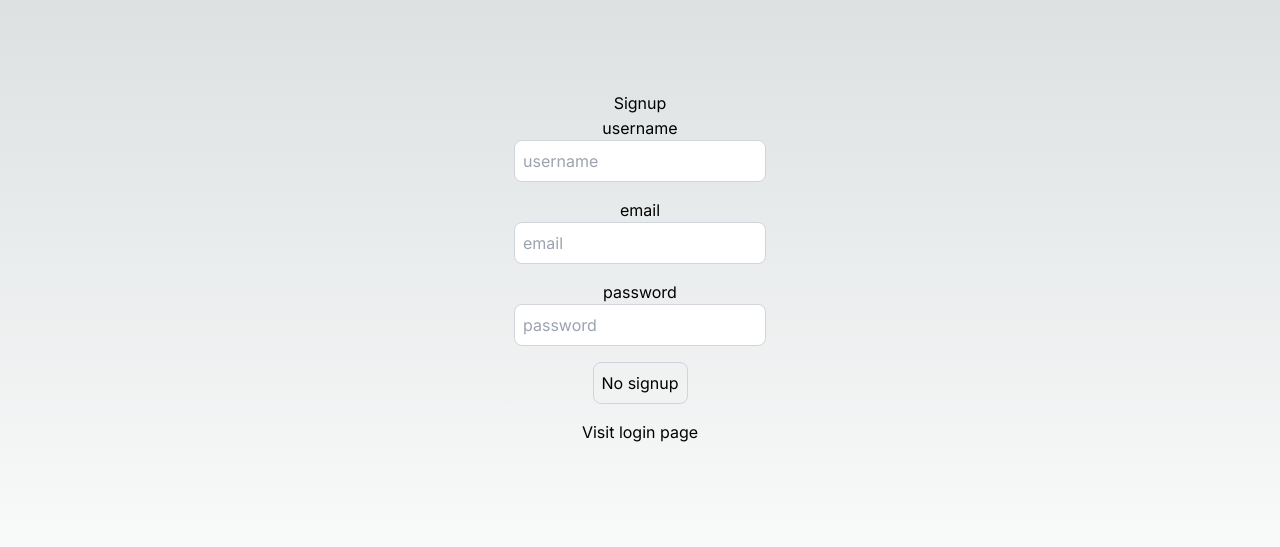
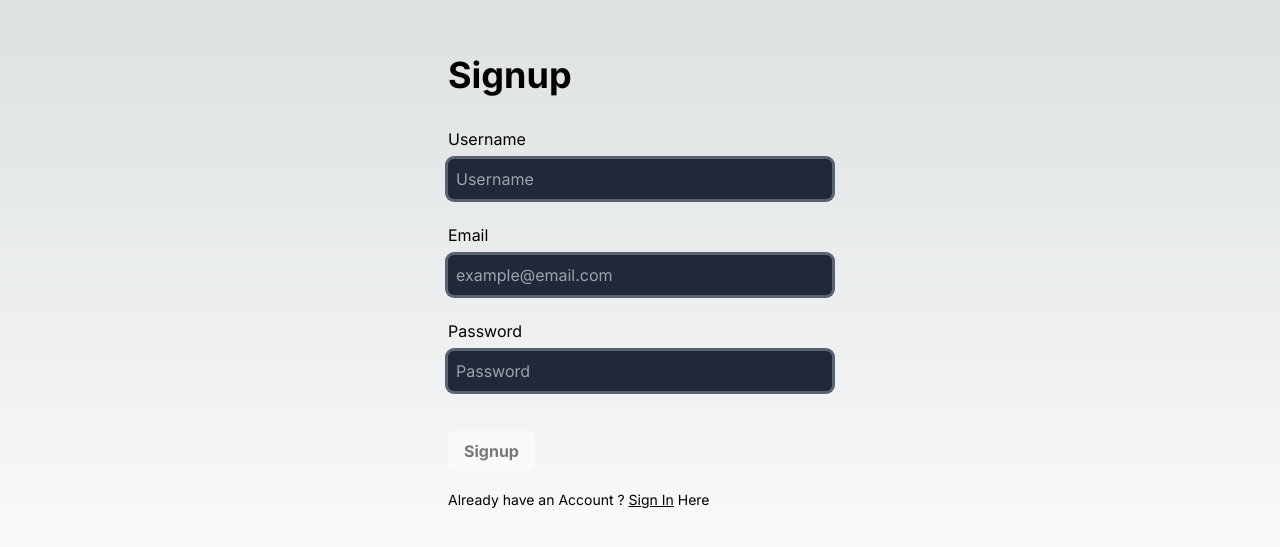
Before and after one commit to hiteshchoudhary/nextjs-fullstack-auth, a Next.js app: page /signup in a window 1280 px wide. Shown: the part 133-680 px from the top of the page. Built offline with nearby package versions, Linux system fonts and the light colour scheme.

Commit message:
:tada: Added CSS for the Login and Registration Page. Added Few Comments, Code cleaned and make it more Robust

```diff
--- a/src/app/globals.css
+++ b/src/app/globals.css
@@ -18,10 +18,25 @@
 
 body {
   color: rgb(var(--foreground-rgb));
-  background: linear-gradient(
-      to bottom,
-      transparent,
-      rgb(var(--background-end-rgb))
-    )
-    rgb(var(--background-start-rgb));
+  background: linear-gradient(to bottom, transparent, rgb(var(--background-end-rgb))) rgb(var(--background-start-rgb));
 }
+
+.input-group {
+  @apply flex flex-col space-y-2 my-6;
+}
+
+.input-field {
+  @apply p-2 border-none outline-none ring ring-gray-600/90 rounded-md bg-gray-800 overflow-hidden focus:outline-none focus:border-none focus:ring-2 focus:ring-indigo-500 text-white transition-all;
+}
+
+.btn {
+  @apply py-2 px-4  border-none outline-none rounded-md my-4 font-bold block transform active:scale-95 disabled:cursor-not-allowed disabled:opacity-50 disabled:hover:shadow-none disabled:scale-100;
+}
+
+.btn-primary {
+  @apply bg-white text-black transition-all hover:shadow-md hover:shadow-white/80;
+}
+
+.btn-secondary {
+  @apply bg-black text-white font-medium transition-all ring-gray-500/40 ring-2 hover:ring-gray-500 hover:ring-4;
+}
--- a/src/app/layout.tsx
+++ b/src/app/layout.tsx
@@ -1,23 +1,17 @@
-import './globals.css'
-import { Inter } from 'next/font/google'
+import "./globals.css";
+import { Inter } from "next/font/google";
 
-const inter = Inter({ subsets: ['latin'] })
+const inter = Inter({ subsets: ["latin"] });
 
 export const metadata = {
-  title: 'Create Next App',
-  description: 'Generated by create next app',
-}
+  title: "Create Next App",
+  description: "Generated by create next app",
+};
 
-export default function RootLayout({
-  children,
-}: {
-  children: React.ReactNode
-}) {
+export default function RootLayout({ children }: { children: React.ReactNode }) {
   return (
     <html lang="en">
-      <body className={inter.className}>
-        {children}
-        </body>
+      <body className={inter.className + " grid place-items-center h-screen"}>{children}</body>
     </html>
-  )
+  );
 }
--- a/src/app/login/page.tsx
+++ b/src/app/login/page.tsx
@@ -1,24 +1,22 @@
 "use client";
 import Link from "next/link";
-import React, {useEffect} from "react";
-import {useRouter} from "next/navigation";
+import React, { useEffect } from "react";
+import { useRouter } from "next/navigation";
 import axios from "axios";
 import { toast } from "react-hot-toast";
-
-
-
-
 
 export default function LoginPage() {
   const router = useRouter();
   const [user, setUser] = React.useState({
     email: "",
     password: "",
+  });
 
-    })
+  // While Loading or Form is not filledup disable the button
   const [buttonDisabled, setButtonDisabled] = React.useState(false);
+
+  // Determine Loading when login button is Clicked
   const [loading, setLoading] = React.useState(false);
-
 
   const onLogin = async () => {
     try {
@@ -27,50 +25,62 @@ export default function LoginPage() {
       console.log("Login success", response.data);
       toast.success("Login success");
       router.push("/profile");
-        } catch (error:any) {
+    } catch (error: any) {
       console.log("Login failed", error.message);
       toast.error(error.message);
-        } finally{
+    } finally {
       setLoading(false);
     }
-    }
+  };
 
   useEffect(() => {
-        if(user.email.length > 0 && user.password.length > 0) {
+    if (user.email.length > 0 && user.password.length > 0) {
       setButtonDisabled(false);
-        } else{
+    } else {
       setButtonDisabled(true);
     }
   }, [user]);
 
   return (
-    <div className="flex flex-col items-center justify-center min-h-screen py-2">
-        <h1>{loading ? "Processing" : "Login"}</h1>
-        <hr />
+    <div className="max-w-sm w-full mx-auto">
+      <h1 className="font-bold text-4xl my-8">Login</h1>
 
-        <label htmlFor="email">email</label>
+      {/* Email Field */}
+      <div className="input-group">
+        <label htmlFor="email">Email</label>
+        <input className="input-field" id="email" type="text" value={user.email} onChange={(e) => setUser({ ...user, email: e.target.value })} placeholder="Email" />
+      </div>
+
+      {/* Password Field */}
+      <div className="input-group">
+        <label htmlFor="password">Password</label>
         <input
-        className="p-2 border border-gray-300 rounded-lg mb-4 focus:outline-none focus:border-gray-600 text-black"
-            id="email"
-            type="text"
-            value={user.email}
-            onChange={(e) => setUser({...user, email: e.target.value})}
-            placeholder="email"
-            />
-        <label htmlFor="password">password</label>
-        <input
-        className="p-2 border border-gray-300 rounded-lg mb-4 focus:outline-none focus:border-gray-600 text-black"
+          className="input-field"
           id="password"
           type="password"
           value={user.password}
-            onChange={(e) => setUser({...user, password: e.target.value})}
-            placeholder="password"
+          onChange={(e) => setUser({ ...user, password: e.target.value })}
+          placeholder="Password"
         />
-            <button
-            onClick={onLogin}
-            className="p-2 border border-gray-300 rounded-lg mb-4 focus:outline-none focus:border-gray-600">Login here</button>
-            <Link href="/signup">Visit Signup page</Link>
       </div>
-    )
 
+      {/* Submit Button and Progress Bar */}
+      <div className="flex items-center gap-5">
+        <button onClick={onLogin} className="btn btn-primary">
+          Login here
+        </button>
+
+        {loading && <p>Processing...</p>}
+      </div>
+
+      <span className="mt-4 text-sm">
+        Not have an Account ? {""}
+        <Link href="/signup" className="underline hover:text-blue-500">
+          Sign Up
+        </Link>{" "}
+        {""}
+        Here
+      </span>
+    </div>
+  );
 }
--- a/src/app/signup/page.tsx
+++ b/src/app/signup/page.tsx
@@ -1,12 +1,9 @@
 "use client";
 import Link from "next/link";
 import React, { useEffect } from "react";
-import {useRouter} from "next/navigation";
+import { useRouter } from "next/navigation";
 import axios from "axios";
 import { toast } from "react-hot-toast";
-
-
-
 
 export default function SignupPage() {
   const router = useRouter();
@@ -14,7 +11,7 @@ export default function SignupPage() {
     email: "",
     password: "",
     username: "",
-    })
+  });
   const [buttonDisabled, setButtonDisabled] = React.useState(false);
   const [loading, setLoading] = React.useState(false);
 
@@ -24,61 +21,85 @@ export default function SignupPage() {
       const response = await axios.post("/api/users/signup", user);
       console.log("Signup success", response.data);
       router.push("/login");
-
-        } catch (error:any) {
+    } catch (error: any) {
       console.log("Signup failed", error.message);
 
       toast.error(error.message);
-        }finally {
+    } finally {
       setLoading(false);
     }
-    }
+  };
 
   useEffect(() => {
-        if(user.email.length > 0 && user.password.length > 0 && user.username.length > 0) {
+    if (user.email.length > 0 && user.password.length > 0 && user.username.length > 0) {
       setButtonDisabled(false);
     } else {
       setButtonDisabled(true);
     }
   }, [user]);
 
+  return (
+    <div className="max-w-sm w-full mx-auto">
+      <h1 className="font-bold text-4xl my-8">Signup</h1>
 
-    return (
-    <div className="flex flex-col items-center justify-center min-h-screen py-2">
-        <h1>{loading ? "Processing" : "Signup"}</h1>
-        <hr />
-        <label htmlFor="username">username</label>
+      {/* Username */}
+      <div className="input-group">
+        <label htmlFor="username">Username</label>
         <input
-        className="p-2 border border-gray-300 rounded-lg mb-4 focus:outline-none focus:border-gray-600 text-black"
+          className="input-field"
           id="username"
           type="text"
           value={user.username}
-            onChange={(e) => setUser({...user, username: e.target.value})}
-            placeholder="username"
+          onChange={(e) => setUser({ ...user, username: e.target.value })}
+          placeholder="Username"
+          required
         />
-        <label htmlFor="email">email</label>
+      </div>
+
+      {/* Email */}
+      <div className="input-group">
+        <label htmlFor="email">Email</label>
         <input
-        className="p-2 border border-gray-300 rounded-lg mb-4 focus:outline-none focus:border-gray-600 text-black"
+          className="input-field"
           id="email"
           type="text"
           value={user.email}
-            onChange={(e) => setUser({...user, email: e.target.value})}
-            placeholder="email"
+          onChange={(e) => setUser({ ...user, email: e.target.value })}
+          placeholder="example@email.com"
+          required
         />
-        <label htmlFor="password">password</label>
+      </div>
+
+      {/* Password */}
+      <div className="input-group">
+        <label htmlFor="password">Password</label>
         <input
-        className="p-2 border border-gray-300 rounded-lg mb-4 focus:outline-none focus:border-gray-600 text-black"
+          className="input-field"
           id="password"
           type="password"
           value={user.password}
-            onChange={(e) => setUser({...user, password: e.target.value})}
-            placeholder="password"
+          onChange={(e) => setUser({ ...user, password: e.target.value })}
+          placeholder="Password"
+          required
         />
-            <button
-            onClick={onSignup}
-            className="p-2 border border-gray-300 rounded-lg mb-4 focus:outline-none focus:border-gray-600">{buttonDisabled ? "No signup" : "Signup"}</button>
-            <Link href="/login">Visit login page</Link>
       </div>
-    )
 
+      <div className="flex items-center gap-5">
+        <button onClick={onSignup} className="btn btn-primary" disabled={buttonDisabled}>
+          Signup
+        </button>
+
+        {loading && <p>Processing...</p>}
+      </div>
+
+      <span className="mt-4 text-sm">
+        Already have an Account ? {""}
+        <Link href="/login" className="underline hover:text-blue-500">
+          Sign In
+        </Link>{" "}
+        {""}
+        Here
+      </span>
+    </div>
+  );
 }
```
Also changed, not shown: 1 other file (tests, documents, lock files or other folders). Lines whose indentation alone changed are shown as unchanged.
